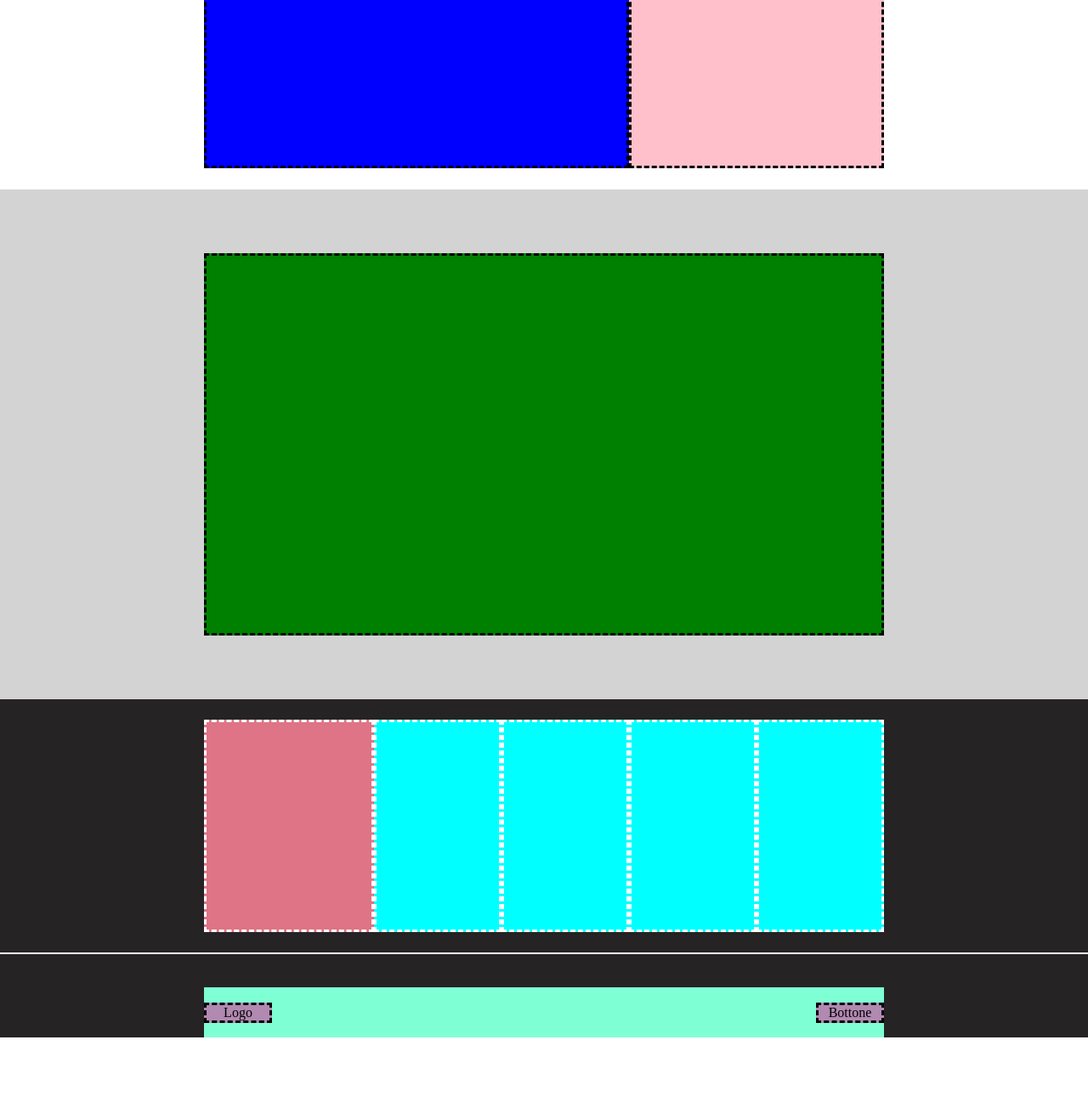
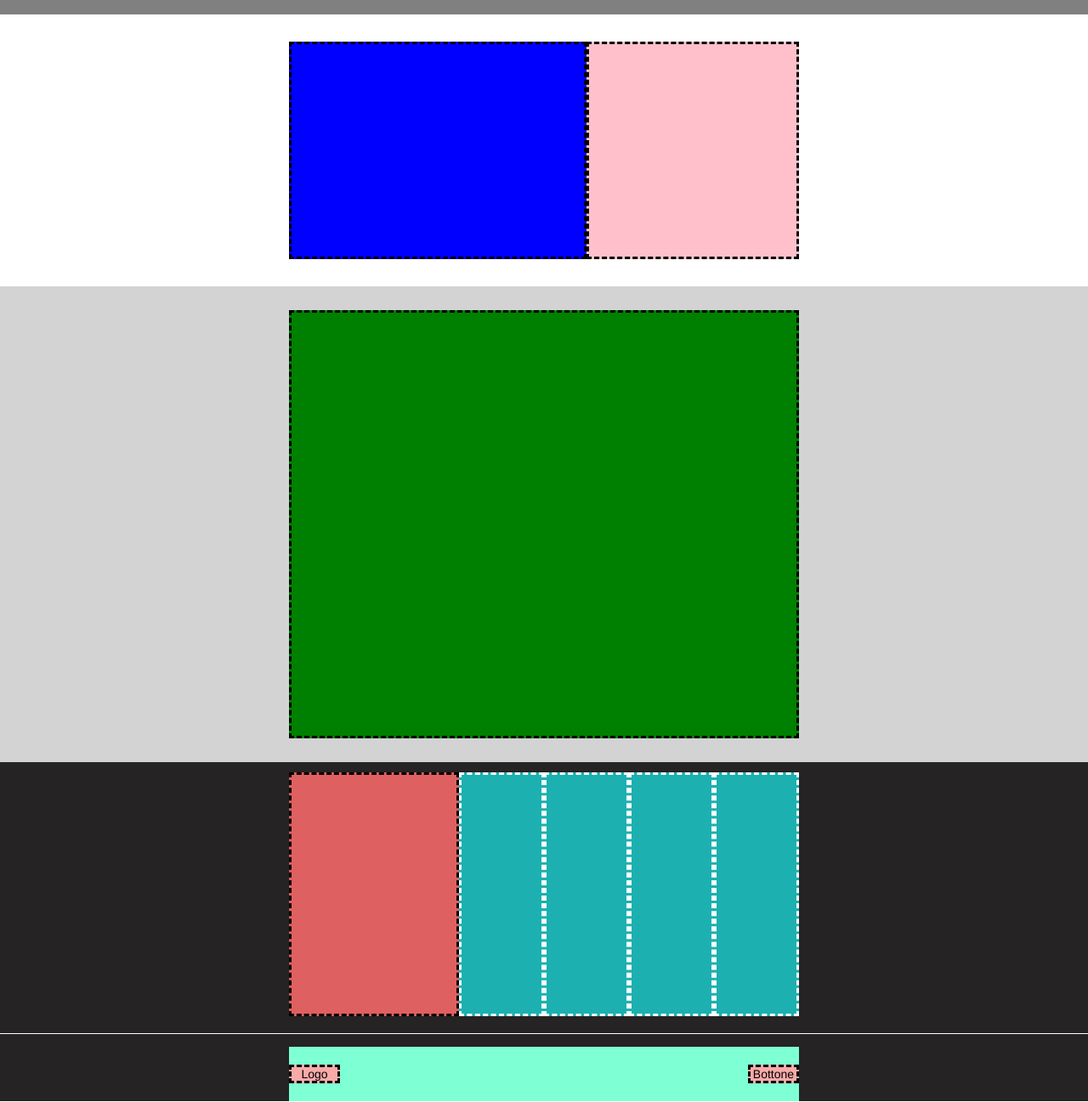
Before and after one commit to EmanuelaCalderone/htmlcss-struttura-discord, a plain HTML site: page index.html in a window 1280 px wide. Shown: the part 927-2224 px from the top of the page at 85% size. Before the commit the page ends 2150 px from the top, so only its background shows below. Drawn offline with Linux system fonts and the light colour scheme.

Commit message:
update all width/height

```diff
--- a/css/style.css
+++ b/css/style.css
@@ -4,13 +4,17 @@
     box-sizing:border-box;
 }
 
+body {
+    font-family: Whitney, 'Helvetica Neue', Helvetica, Arial, sans-serif;
+    font-size: 14px;
+}
+
 header {
     display:flex;
     justify-content:center;
     align-items:center;
-    background-color:aquamarine;
-    height:50px;
-    width:auto;
+    background-color:rgb(177, 225, 209);
+    height:8vh;
 }
 
 .main-nav {
@@ -18,30 +22,29 @@ header {
     justify-content:space-between;
     align-items:center;
     background-color:orange;
-    height:30px;
-    width:700px;
+    width:80%;
+    max-width:600px;
+    height:5vh;
+    max-height:40px;
     border:dashed;
-
 }
 
 .main-nav ul {
    display:flex;
    flex-direction:row;
    list-style:none;
-
 }
 
 .main-nav li {
     flex-direction:row;
-    margin-right:10px;
+    margin-left:10px;
 }
 
 .main-nav ul li a {
     text-decoration:none;
-
 }
 
-.logo {
+.logo-header {
     margin-left:10px;
 }
 
@@ -51,77 +54,88 @@ header {
     border-left:dashed;
     border-right:dashed;
 }
+
+.login {
+    margin-right:10px;
+}
+
 .container {
     display:flex;
     flex-direction:column;
 }
+
 .jumbotron {
     display:flex;
     justify-content:center;
     align-items:center;
     background-color:blue;
-    height:200px;
+    height:30vh;
 }
 
 .jumbotron-content{
-    background-color:pink;
-    width: 600px;
-    height:150px;
+    background-color:#EF82ED;
+    width: 70%;
+    max-width: 450px;
+    height: 25vh;
+    max-height: 200px;
     border: dashed;
 }
 
-.content-white {
+.white-section {
     display:flex;
     flex-direction:row;
     justify-content:center;
     align-items:center;
     background-color:white;
-    height:300px;
+    height:40vh;
 }
 
-.blu {
+.blue-box {
     background-color:blue;
-    width:500px;
-    height:250px;
+    width:40%;
+    max-width:350px;
+    height:80%;
     border:dashed;
 }
 
-.rosa {
+.pink-box {
     background-color:pink;
-    width:300px;
-    height:250px;
+    width:30%;
+    max-width:250px;
+    height:80%;
     border:dashed;
 }
 
 
-.content-grey {
+.grey-section {
     display:flex;
     flex-direction:row-reverse;
     justify-content:center;
     align-items:center;
     background-color:grey;
-    height:300px;
+    height:40vh;
 }
 
-.content-lightgrey {
+.lightgrey-section {
     display:flex;
     justify-content:center;
     align-items:center;
     background-color:lightgrey;
-    height:600px;
+    height:70vh;
 }
 
-.green{
+.green-box{
     background-color:green;
-    width: 800px;
-    height:450px;
+    width: 70%;
+    max-width:600px;
+    height: 90%;
     border: dashed;
 }
 
 footer{
     display:flex;
     flex-direction:column;
-    height:400px;
+    flex:1;
 }
 
 .footer-1 {
@@ -130,61 +144,58 @@ footer{
     justify-content:center;
     align-items:center;
     background-color:rgb(37, 35, 35);
-    height:300px;
-    border-bottom: 2px solid white;
+    height:40vh;
+    border-bottom: 1px solid white;
 }
 
-.stronger-pink{
-    background-color:rgb(222, 116, 133);
-    width:200px;
-    height:250px;
-    border:dashed white;
+.coral-box{
+    background-color:rgb(223, 96, 96);
+    width: 30%;
+    max-width:200px;
+    height:90%;
+    border:dashed black;
+    margin-top:2px;
+    margin-bottom:10px;
 }
 
-.lightblue{
-    background-color:aqua;
-    width:150px;
-    height:250px;
+.turquoise-box{
+    background-color:rgb(28, 176, 176);
+    width: 10%;
+    max-width:100px;
+    height:90%;
     border:dashed white;
-
+    margin-top:2px;
+    margin-bottom:10px;
 }
 
 .footer-2 {
     display:flex;
-    flex-direction:column;
-    justify-content: flex-end;
+    justify-content: center;
     align-items:center;
     background-color:rgb(37, 35, 35);
-    height:100px;
-    border-bottom: 2px solid white;
+    height:10vh;
+    border-bottom: 1px solid white;
 }
 
-.lightgreen{
+.lightgreen-box{
     display:flex;
-    flex-direction:row;
     justify-content:space-between;
     align-items:center;
-    flex-basis:60%;
+    align-self:flex-end;
     background-color:aquamarine;
-    width:800px;
+    height:8vh;
+    width: 70%;
+    max-width:600px;
+
 }
 
-.logo2 {
+.logo-footer, .button {
     display:flex;
     justify-content:center;
     align-items:center;
-    background-color:rgb(177, 137, 177);
-    flex-basis:10%;
-    width:30px;
+    background-color:rgb(248, 170, 169);
+    flex-basis: 10%;
+    max-width:60%;
+    max-height:80%;
     border:dashed;
 }
-
-.bottone {
-    display:flex;
-    justify-content:center;
-    align-items:center;
-    background-color:rgb(177, 137, 177);
-    flex-basis:10%;
-    width:30px;
-    border:dashed;
-}
--- a/index.html
+++ b/index.html
@@ -3,14 +3,14 @@
 <head>
     <meta charset="UTF-8">
     <meta name="viewport" content="width=device-width, initial-scale=1.0">
-    <title>Struttura</title>
+    <title>Struttura Discord</title>
     <link rel="stylesheet" href="./css/style.css">
 </head>
 <body>
 <!--header + nav-->
     <header>
             <nav class="main-nav">
-                <ul class="logo">
+                <ul class="logo-header">
                     <li>logo</li>
                 </ul>
                 <ul class="link">
@@ -21,7 +21,7 @@
                     <li><a href="#">link</a></li>
                 </ul>
                 <ul class="login">
-                    <li><a href="#">login</a></li>
+                    <li>login</li>
                 </ul>
             </nav>
     </header>
@@ -36,36 +36,36 @@
             </div>
         </section>
 <!--sezione1-->
-        <section class="content-white">
-                <div class="blu">
+        <section class="white-section">
+                <div class="blue-box">
 
                 </div>
-                <div class="rosa">
+                <div class="pink-box">
 
                 </div>
         </section>
 <!--sezione2-->
-        <section class="content-grey">
-                <div class="blu">
+        <section class="grey-section">
+                <div class="blue-box">
 
                 </div>
-                <div class="rosa">
+                <div class="pink-box">
 
                 </div>
         </section>
 <!--sezione3-->
-<section class="content-white">
-    <div class="blu">
+<section class="white-section">
+    <div class="blue-box">
 
     </div>
-    <div class="rosa">
+    <div class="pink-box">
 
     </div>
 </section>
 
 <!--sezione4-->
-            <section class="content-lightgrey">
-                <div class="green">
+            <section class="lightgrey-section">
+                <div class="green-box">
 
                 </div>
 
@@ -79,19 +79,19 @@
 <footer>
 
         <div class="footer-1">
-            <div class="stronger-pink">
+            <div class="coral-box">
 
             </div>
-            <div class="lightblue">
+            <div class="turquoise-box">
 
             </div>
-            <div class="lightblue">
+            <div class="turquoise-box">
 
             </div>
-            <div class="lightblue">
+            <div class="turquoise-box">
 
             </div>
-            <div class="lightblue">
+            <div class="turquoise-box">
 
             </div>
         </div>
@@ -99,9 +99,9 @@
     </div>
 
     <div class="footer-2">
-        <div class="lightgreen">
-            <div class="logo2">Logo</div>
-            <div class="bottone">Bottone</div>
+        <div class="lightgreen-box">
+            <div class="logo-footer">Logo</div>
+            <div class="button">Bottone</div>
         </div>
     </div>
 </footer>
```
